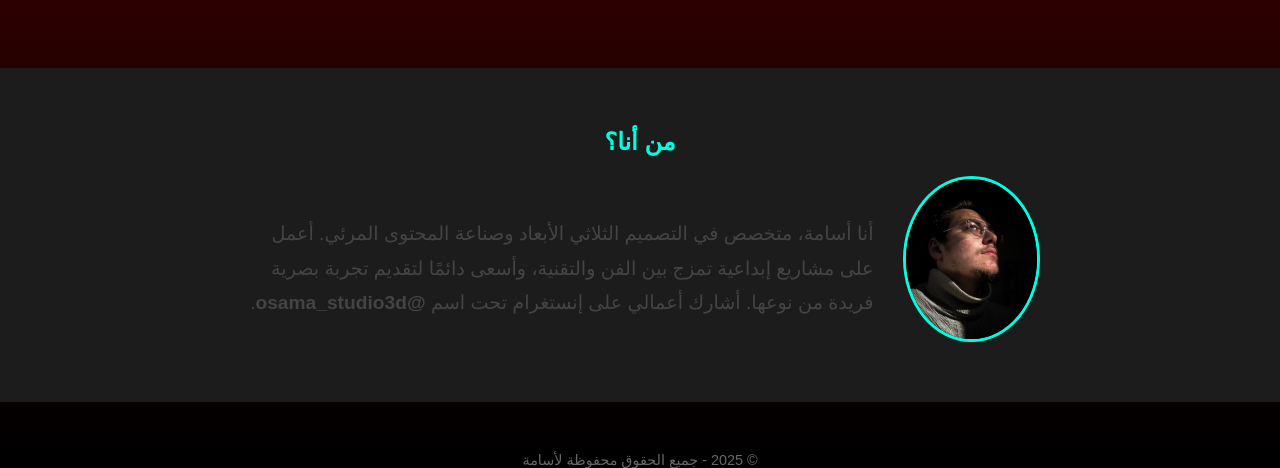
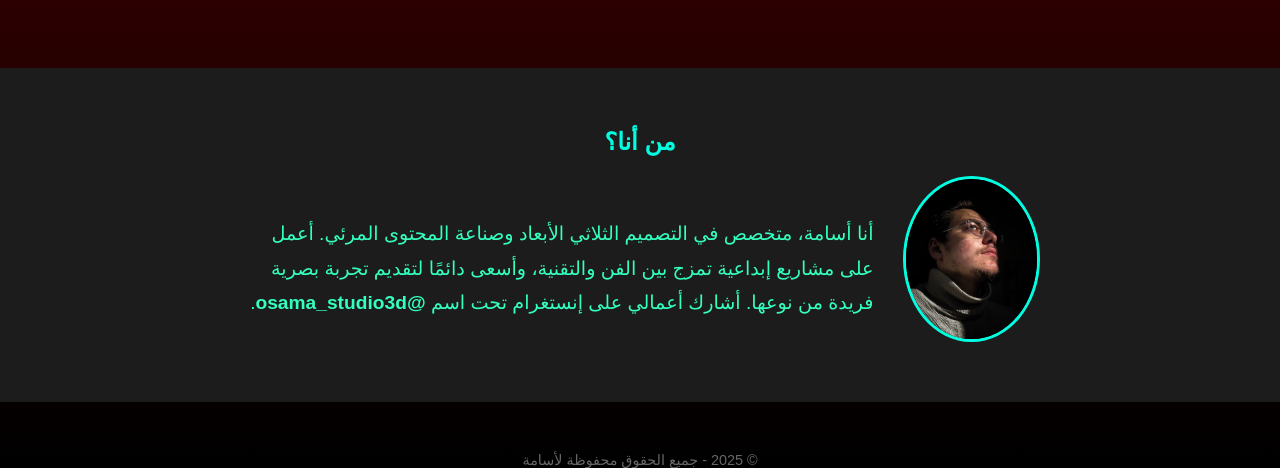
Before and after one commit to editwosama/editwosama.github.io, a plain HTML site: page index.html in a window 1280 px wide. Shown: the part 880-1348 px from the top of the page. Drawn offline with Linux system fonts and the light colour scheme.

Commit message:
Update index.html

```diff
--- a/index.html
+++ b/index.html
@@ -42,7 +42,7 @@
       color: #00ffe1;
     }
     section p {
-      color: #444;
+      color: #33ffbe;
       max-width: 700px;
       margin: 0 auto;
       line-height: 1.8;
```
